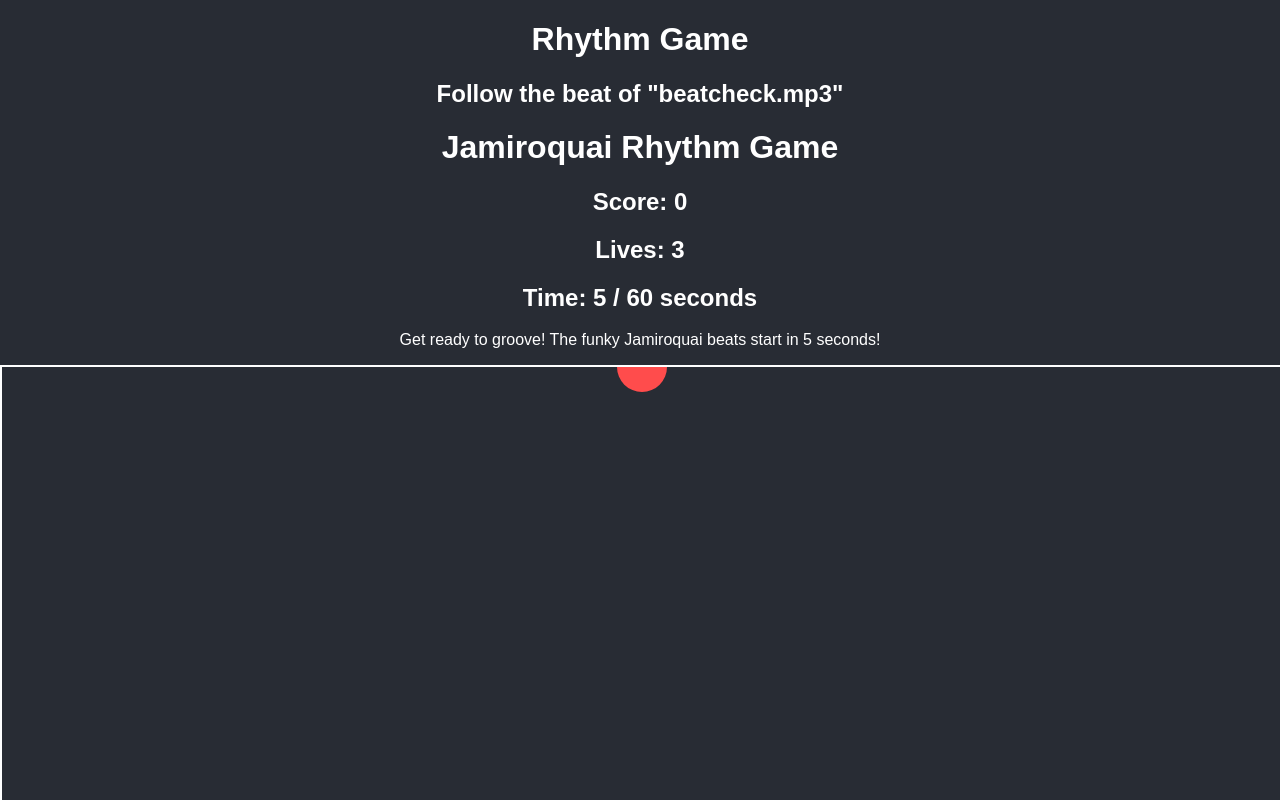
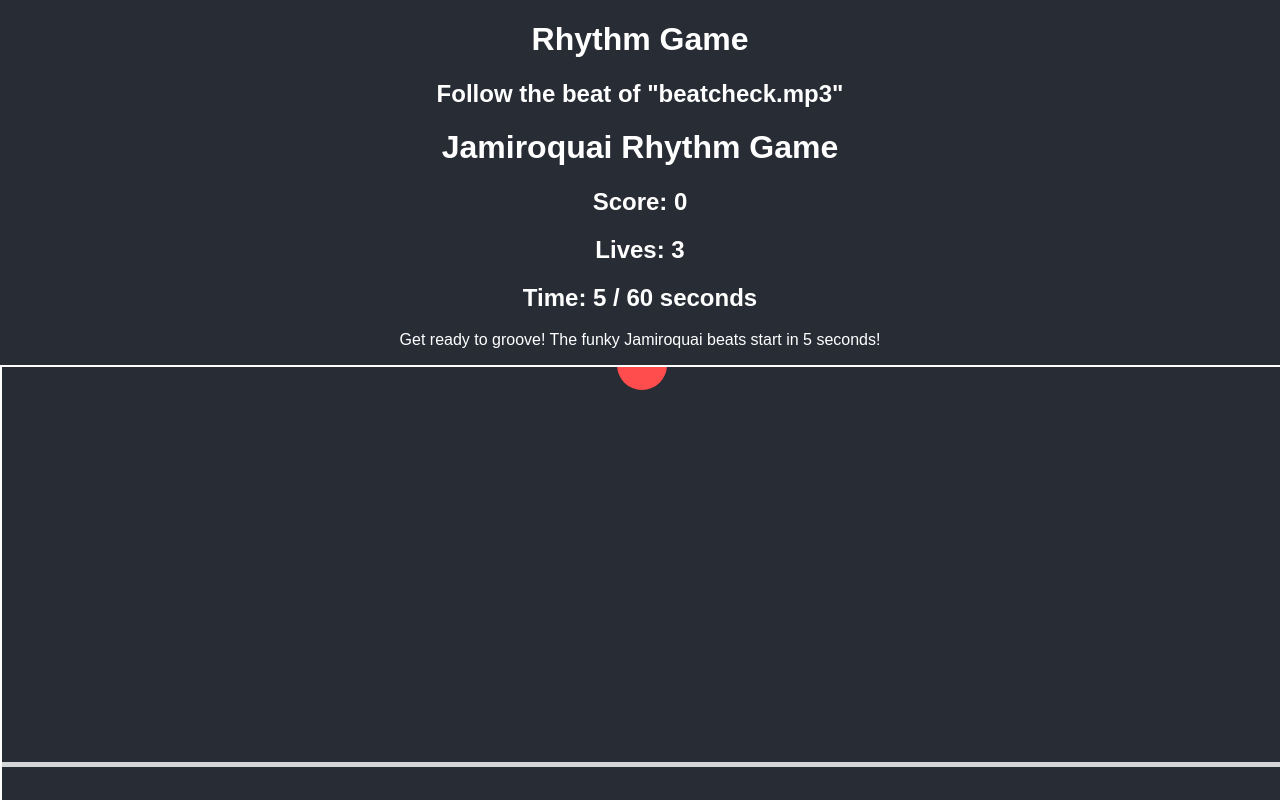
Before and after one commit to Ianropke/rytme, a React (Create React App) app: page / in a window 1280 px wide. Shown: the top 800 px of the page. Built offline with nearby package versions, Linux system fonts and the light colour scheme; no server answers.

Commit message:
Update App.css

```diff
--- a/src/App.css
+++ b/src/App.css
@@ -5,6 +5,17 @@
   margin-bottom: 20px;
   overflow: hidden;
   border: 2px solid #fff;
+}
+
+.hit-line {
+  position: absolute;
+  bottom: 100px; /* Position the hit line slightly above the pads */
+  left: 0;
+  width: 100%;
+  height: 5px;
+  background-color: white;
+  opacity: 0.8;
+  z-index: 10;
 }
 
 .note {
@@ -22,7 +33,7 @@
     top: -50px;
   }
   100% {
-    top: calc(100% - 50px); /* Align with the pads */
+    top: calc(100% - 100px); /* Align with the hit line */
   }
 }
 
```
